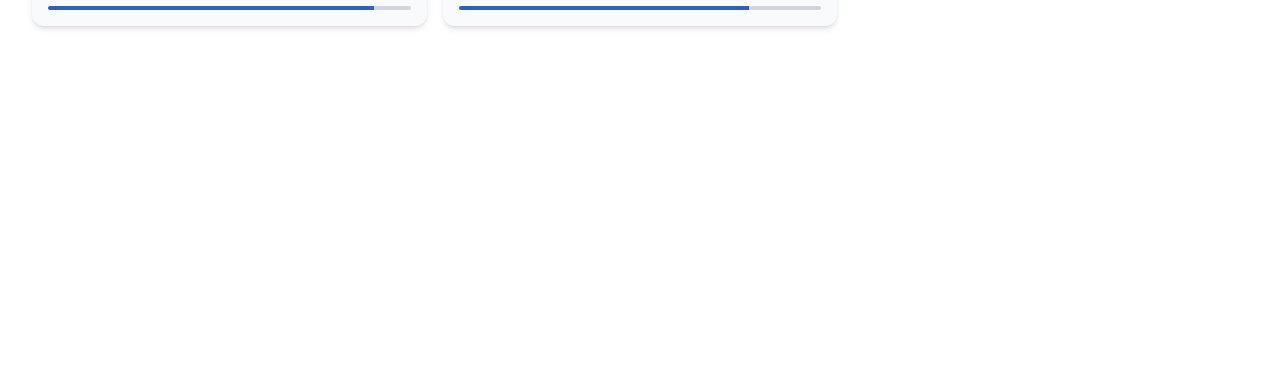
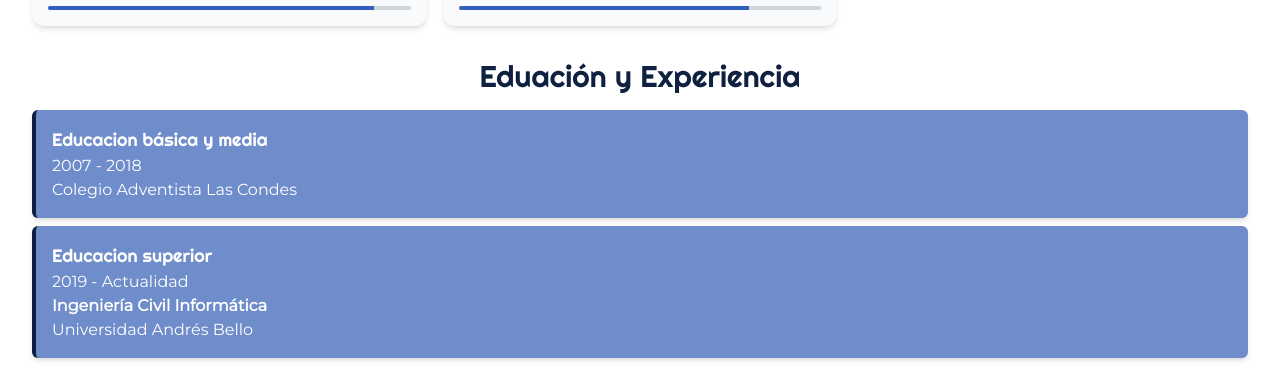
Before and after one commit to mr3dh00d/portafolio, a Vue app: page / in a window 1280 px wide. Shown: the part 3634-4005 px from the top of the page. Before the commit the page ends 3676 px from the top, so only its background shows below. Built offline with nearby package versions, Linux system fonts and the light colour scheme.

Commit message:
Educacion y experiencia

```diff
--- a/index.html
+++ b/index.html
@@ -4,7 +4,7 @@
     <meta charset="UTF-8" />
     <link rel="icon" href="/favicon.ico" />
     <meta name="viewport" content="width=device-width, initial-scale=1.0" />
-    <title>Dereck Pavez</title>
+    <title>mr3dh00d</title>
     <script src="https://kit.fontawesome.com/607cfbde25.js" crossorigin="anonymous"></script>
   </head>
   <body>
--- a/src/views/HomeView.vue
+++ b/src/views/HomeView.vue
@@ -118,5 +118,25 @@ import SkillItem from '@/components/SkillItem.vue';
         <SkillItem skill="Office" level="w-[80%]" imgSrc="https://img.icons8.com/color/64/000000/office-365.png"></SkillItem>
       </div>
     </div>
+    <div id="sobre_mi" class="w-full py-4 px-8 flex flex-col items-center space-y-4">
+      <h2 class="text-3xl text-primary font-righteous text-center">Eduación y Experiencia</h2>
+      <div class="w-full flex flex-col space-y-2 text-white">
+        <div class="w-full p-4 bg-secondary shadow-md border-l-4 border-l-primary rounded-md ">
+          <p class="font-righteous text-lg">
+            Educacion básica y media
+          </p>
+          <p>2007 - 2018</p>
+          <p>Colegio Adventista Las Condes</p>
+        </div>
+        <div class="w-full p-4 bg-secondary shadow-md border-l-4 border-l-primary rounded-md ">
+          <p class="font-righteous text-lg">
+            Educacion superior
+          </p>
+          <p>2019 - Actualidad</p>
+          <p class="font-bold">Ingeniería Civil Informática</p>
+          <p>Universidad Andrés Bello</p>
+        </div>
+      </div>
+    </div>
   </main>
 </template>
--- a/vite.config.ts
+++ b/vite.config.ts
@@ -7,7 +7,7 @@ import vueJsx from '@vitejs/plugin-vue-jsx'
 // https://vitejs.dev/config/
 export default defineConfig({
   server: {
-    port: 3030
+    port: 3031
   },
   plugins: [vue(), vueJsx()],
   resolve: {
```
Also changed, not shown: 2 other files (tests, documents, lock files or other folders).
